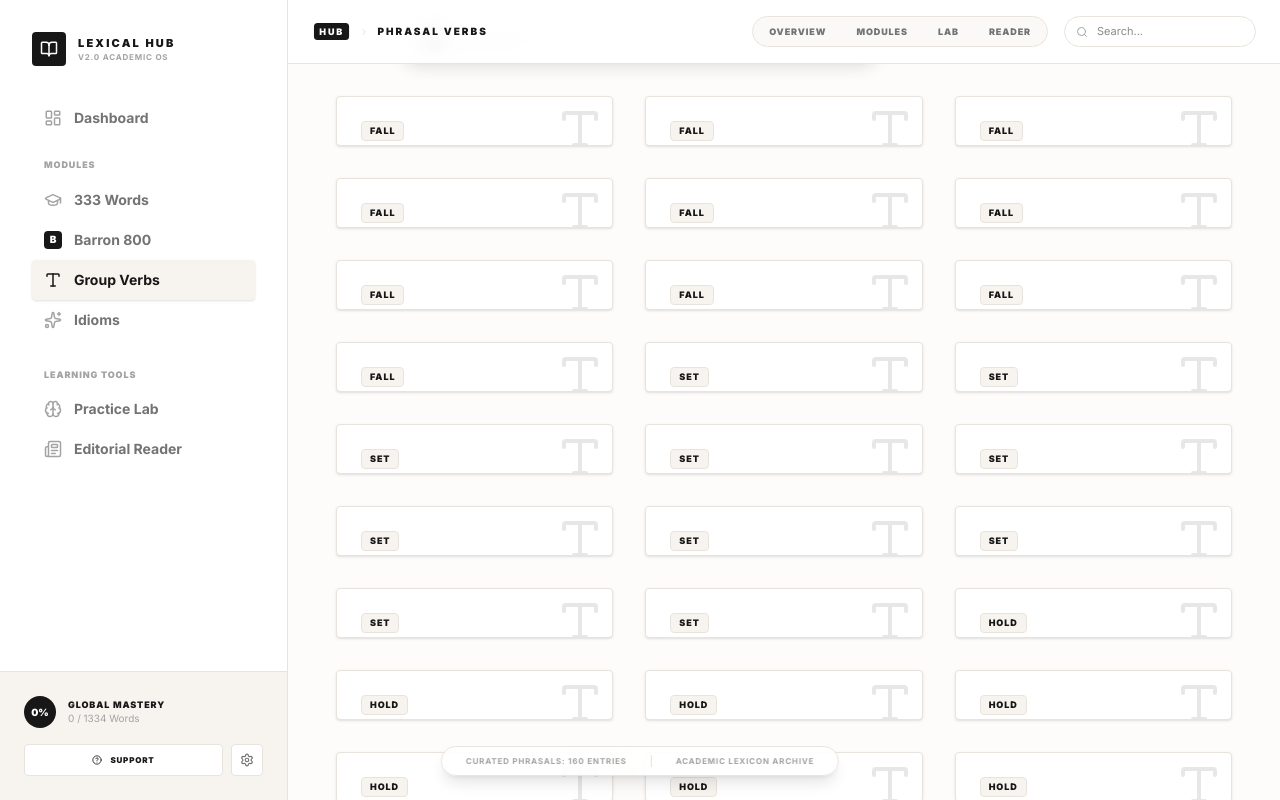
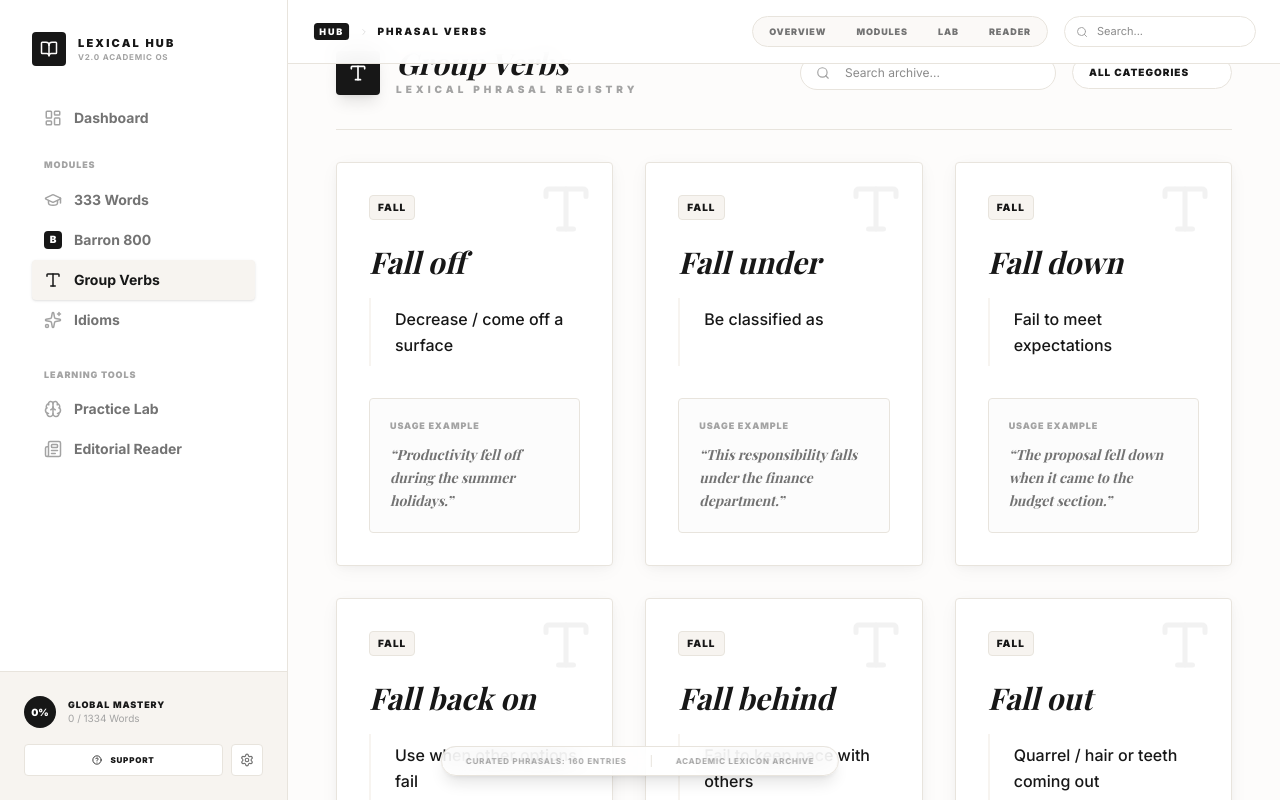
Before and after one commit to rezanoorcu/GRE-333, a React (Vite) app: page / in a window 1280 px wide. Both pictures are taken after a click on the button "Group Verbs". Built offline with nearby package versions, Linux system fonts and the light colour scheme; a web font is replaced by a local one.

Commit message:
feat: Refactor PhrasalVerbView and Dashboard layout
Integrates the PhrasalVerbView header into the main layout and updates the Dashboard module grid. Also refines module descriptions for clarity.

```diff
--- a/src/components/Dashboard.tsx
+++ b/src/components/Dashboard.tsx
@@ -224,13 +224,13 @@ export const Dashboard: React.FC<DashboardProps> = ({
             </div>
           </div>
 
-          <div className="grid grid-cols-1 sm:grid-cols-2 lg:grid-cols-4 gap-6">
+          <div className="grid grid-cols-1 sm:grid-cols-2 lg:grid-cols-3 gap-8">
             <ModuleCard
               icon={<GraduationCap size={20} />}
               title="GRE Elite"
               count={stats.greMastered}
               total={greWords.length}
-              description="High-frequency academic terms."
+              description="High-frequency academic terms for graduate studies."
               onClick={() => onNavigate('study')}
             />
             <ModuleCard
@@ -238,7 +238,7 @@ export const Dashboard: React.FC<DashboardProps> = ({
               title="Barron"
               count={stats.barronMastered}
               total={barronWords.length}
-              description="Comprehensive lexical archive."
+              description="Comprehensive archive of essential academic lexicon."
               onClick={() => onNavigate('barron-study')}
               delay={0.1}
             />
@@ -246,17 +246,33 @@ export const Dashboard: React.FC<DashboardProps> = ({
               icon={<Sparkles size={20} />}
               title="Idioms"
               count={stats.totalIdioms}
-              description="Natural linguistic expressions."
+              description="Natural linguistic expressions and metaphors."
               onClick={() => onNavigate('idioms')}
               delay={0.2}
+            />
+            <ModuleCard
+              icon={<Type size={20} />}
+              title="Group Verbs"
+              count={stats.totalPhrasalVerbs}
+              description="Complex phrasal combinations and prepositional patterns."
+              onClick={() => onNavigate('phrasal-verbs')}
+              delay={0.3}
             />
             <ModuleCard
               icon={<Brain size={20} />}
               title="Lab"
               count="Active"
-              description="Performance-based testing."
+              description="Performance-based testing and cognitive reinforcement."
               onClick={() => onNavigate('practice')}
-              delay={0.3}
+              delay={0.4}
+            />
+            <ModuleCard
+              icon={<Star size={20} />}
+              title="Archive"
+              count={stats.bookmarkCount}
+              description="Your curated collection of high-priority terms."
+              onClick={() => onNavigate('bookmarks')}
+              delay={0.5}
             />
           </div>
         </div>
--- a/src/components/PhrasalVerbView.tsx
+++ b/src/components/PhrasalVerbView.tsx
@@ -23,35 +23,37 @@ export const PhrasalVerbView: React.FC = () => {
   }, [search, selectedCategory]);
 
   return (
-    <div className="flex flex-col h-full bg-editorial-bg relative overflow-hidden">
-      {/* Header Hub */}
-      <header className="fixed top-4 left-1/2 -translate-x-1/2 z-40 bg-white/90 backdrop-blur-md border border-editorial-border px-6 py-2 flex items-center justify-between gap-6 transition-all rounded-full shadow-lg w-fit min-w-[320px] max-w-[95vw]">
-        <div className="flex items-center gap-3">
-          <div className="p-1.5 bg-editorial-text rounded-full text-white shrink-0">
-            <Type size={12} />
+    <div className="flex flex-col h-full bg-editorial-bg relative overflow-y-auto custom-scrollbar">
+      {/* Header Hub - Integrated into layout instead of fixed top */}
+      <div className="max-w-7xl mx-auto w-full px-6 md:px-12 pt-12 mb-8">
+        <div className="flex flex-col md:flex-row items-start md:items-center justify-between gap-6 border-b border-editorial-border pb-8">
+          <div className="flex items-center gap-4">
+            <div className="p-3 bg-editorial-text rounded-sm text-white shadow-lg">
+              <Type size={20} />
             </div>
-          <div className="whitespace-nowrap hidden sm:block">
-            <h2 className="text-xs font-serif italic text-editorial-text leading-none">
+            <div>
+              <h2 className="text-3xl font-serif italic text-editorial-text leading-none mb-1">
                 Group Verbs
               </h2>
+              <p className="text-[10px] uppercase tracking-[0.4em] font-black text-editorial-meta">Lexical Phrasal Registry</p>
             </div>
           </div>
 
-        <div className="flex items-center gap-4">
-          <div className="relative">
-            <Search className="absolute left-3 top-1/2 -translate-y-1/2 text-editorial-meta" size={10} />
+          <div className="flex flex-wrap items-center gap-4 w-full md:w-auto">
+            <div className="relative flex-1 md:flex-initial">
+              <Search className="absolute left-4 top-1/2 -translate-y-1/2 text-editorial-meta" size={14} />
               <input
                 type="text"
-              placeholder="Filter..."
+                placeholder="Search archive..."
                 value={search}
                 onChange={(e) => setSearch(e.target.value)}
-              className="pl-8 pr-4 py-1 bg-neutral-100/50 border border-editorial-border/50 text-[10px] focus:outline-none focus:border-editorial-text transition-all rounded-full italic text-editorial-text w-32 md:w-48"
+                className="pl-11 pr-4 py-2 bg-white border border-editorial-border text-xs focus:outline-none focus:ring-1 focus:ring-editorial-text transition-all rounded-full text-editorial-text w-full md:w-64"
               />
             </div>
             <select
               value={selectedCategory || ''}
               onChange={(e) => setSelectedCategory(e.target.value || null)}
-            className="bg-transparent text-[8px] uppercase font-bold tracking-widest text-editorial-meta border-none focus:ring-0 cursor-pointer hover:text-editorial-text transition-colors outline-none"
+              className="bg-white px-4 py-2 text-[10px] uppercase font-black tracking-widest text-editorial-text border border-editorial-border rounded-full focus:outline-none focus:ring-1 focus:ring-editorial-text cursor-pointer hover:bg-editorial-accent transition-colors appearance-none min-w-[160px]"
             >
               <option value="">All Categories</option>
               {categories.map(cat => (
@@ -59,37 +61,40 @@ export const PhrasalVerbView: React.FC = () => {
               ))}
             </select>
           </div>
-      </header>
+        </div>
+      </div>
 
-      <div className="flex-1 overflow-y-auto pt-24 pb-20 px-6 md:px-12 grid grid-cols-1 md:grid-cols-2 lg:grid-cols-3 gap-6 md:gap-8">
+      <div className="max-w-7xl mx-auto w-full px-6 md:px-12 pb-24">
+        <div className="grid grid-cols-1 md:grid-cols-2 lg:grid-cols-3 gap-8">
           {filteredVerbs.map((pv, idx) => (
             <motion.div
               key={pv.verb + idx}
-            initial={{ opacity: 0, y: 10 }}
+              initial={{ opacity: 0, y: 20 }}
               animate={{ opacity: 1, y: 0 }}
               transition={{ delay: idx * 0.02 }}
-            className="group bg-white border border-editorial-border p-6 rounded-sm shadow-sm hover:shadow-xl hover:translate-y-[-4px] transition-all relative overflow-hidden"
+              className="group bg-white border border-editorial-border p-8 rounded-sm shadow-editorial hover:shadow-editorial-lg hover:-translate-y-1 transition-all relative overflow-hidden"
             >
-            <div className="absolute top-0 right-0 p-2 opacity-10 group-hover:opacity-20 transition-opacity">
-              <Type size={48} />
+              <div className="absolute top-0 right-0 p-4 opacity-5 group-hover:opacity-10 transition-opacity">
+                <Type size={60} />
               </div>
               <div className="flex flex-col h-full relative z-10">
-              <div className="flex items-center gap-3 mb-4">
-                <span className="text-[9px] font-black uppercase tracking-widest px-2 py-0.5 bg-editorial-accent border border-editorial-border rounded-sm">{pv.category}</span>
+                <div className="flex items-center gap-3 mb-6">
+                  <span className="text-[10px] font-black uppercase tracking-widest px-2 py-1 bg-editorial-accent border border-editorial-border rounded-sm">{pv.category}</span>
                 </div>
-              <h3 className="text-2xl md:text-3xl font-serif italic text-editorial-text mb-3 group-hover:text-editorial-muted transition-colors">{pv.verb}</h3>
-              <p className="text-sm font-medium text-editorial-text mb-6 flex-1 border-l-2 border-editorial-accent pl-4 py-1">
+                <h3 className="text-3xl font-serif italic text-editorial-text mb-4 group-hover:text-editorial-muted transition-colors leading-tight">{pv.verb}</h3>
+                <p className="text-base font-medium text-editorial-text mb-8 flex-1 border-l-2 border-editorial-accent pl-6 py-2 leading-relaxed">
                   {pv.meaning}
                 </p>
-              <div className="bg-neutral-50 border border-editorial-border p-4 rounded-sm">
-                <p className="text-[8px] uppercase font-serif font-black tracking-widest text-editorial-meta mb-2">Usage Instance</p>
-                <p className="text-xs leading-relaxed italic text-editorial-muted">
+                <div className="bg-neutral-50/50 border border-editorial-border p-5 rounded-sm">
+                  <p className="text-[9px] uppercase font-black tracking-widest text-editorial-meta mb-3">Usage Example</p>
+                  <p className="text-sm leading-relaxed italic text-editorial-muted font-serif">
                     “{pv.example}”
                   </p>
                 </div>
               </div>
             </motion.div>
           ))}
+        </div>
         {filteredVerbs.length === 0 && (
           <div className="col-span-full py-24 text-center">
             <div className="inline-flex items-center justify-center w-16 h-16 bg-neutral-100 rounded-full mb-6 text-editorial-meta">
```
Lines whose indentation alone changed are shown as unchanged.
